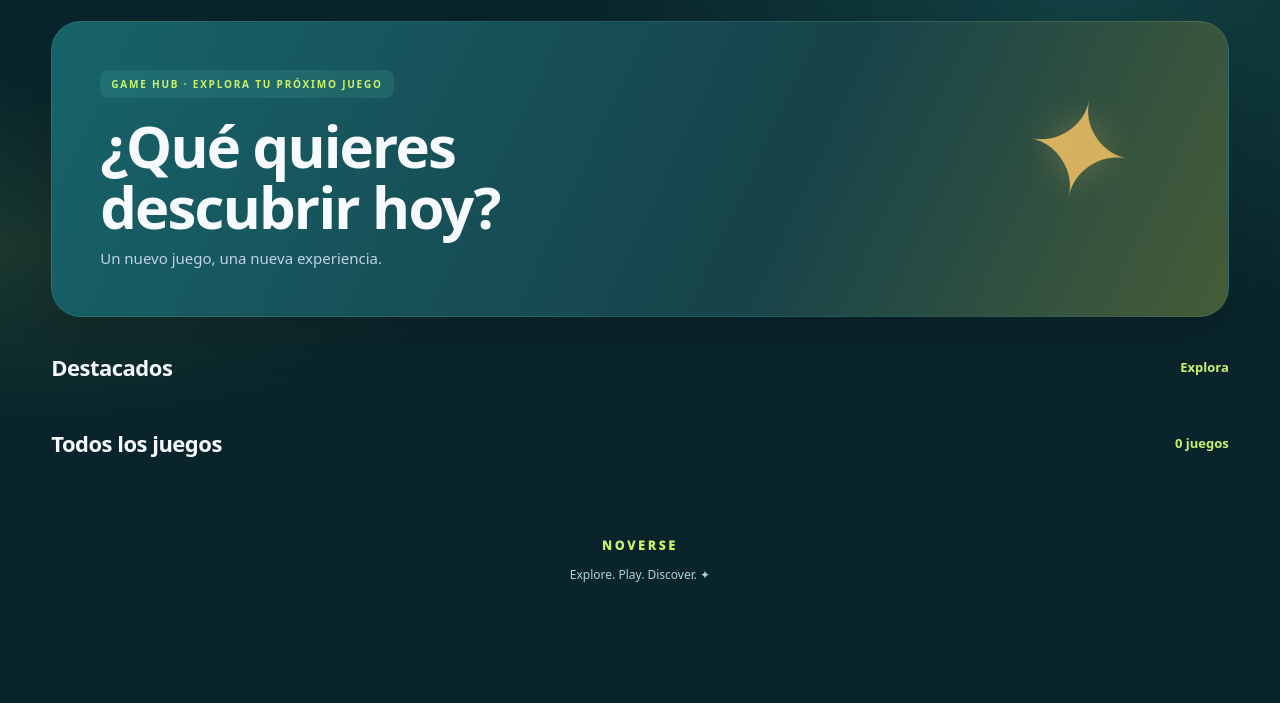
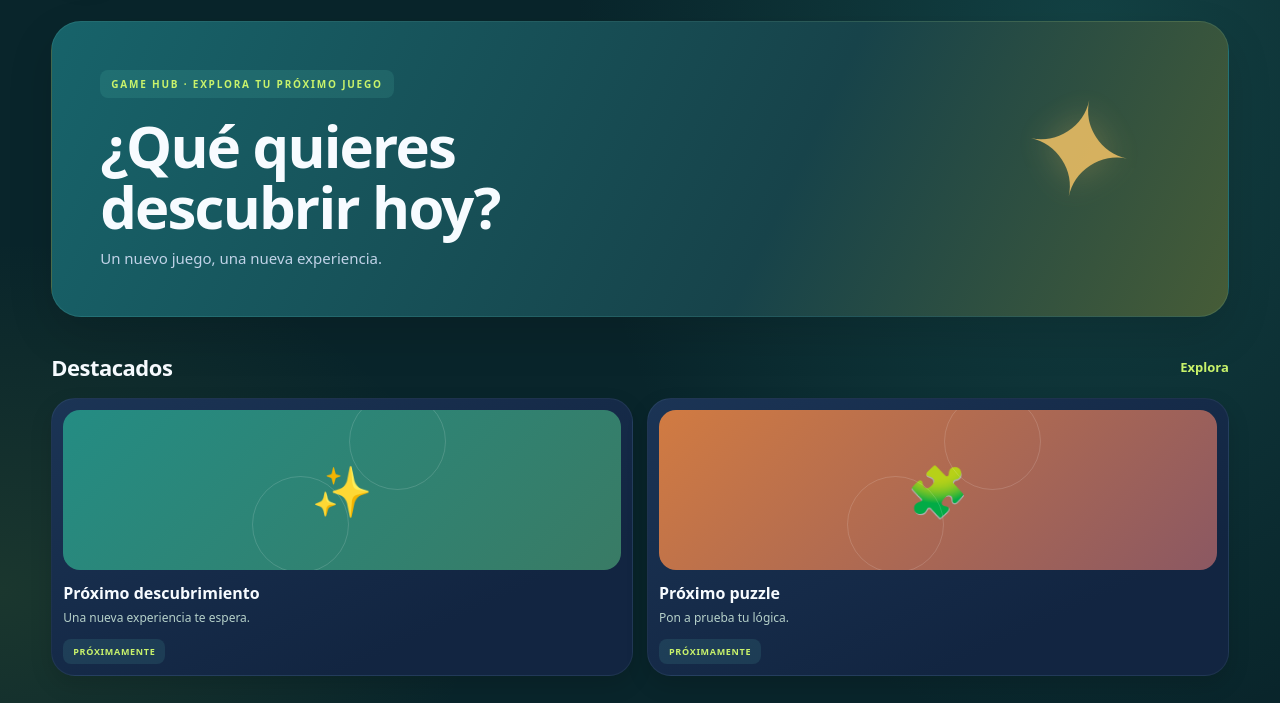
Before and after one commit to jhooni467/Noverse, a plain HTML site: page index.html in a window 1280 px wide. Shown: the part 87-790 px from the top of the page. Drawn offline with Linux system fonts and the light colour scheme.

Commit message:
Load NOVERSE Game Registry before catalog app

```diff
--- a/index.html
+++ b/index.html
@@ -60,6 +60,7 @@
   </footer>
 
   <script src="core/game-manager.js"></script>
+  <script src="games/registry.js"></script>
   <script src="js/app.js"></script>
   <script>
     if ("serviceWorker" in navigator) {
```
